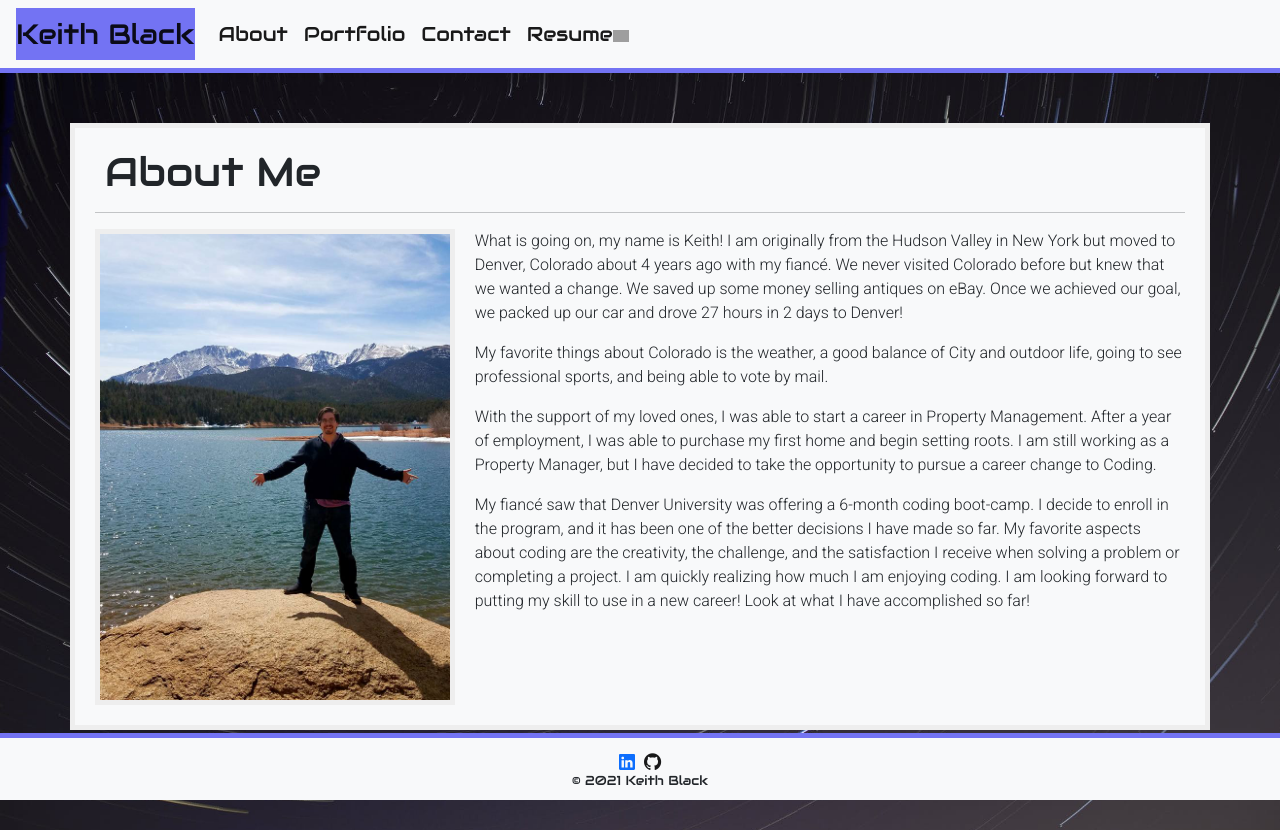
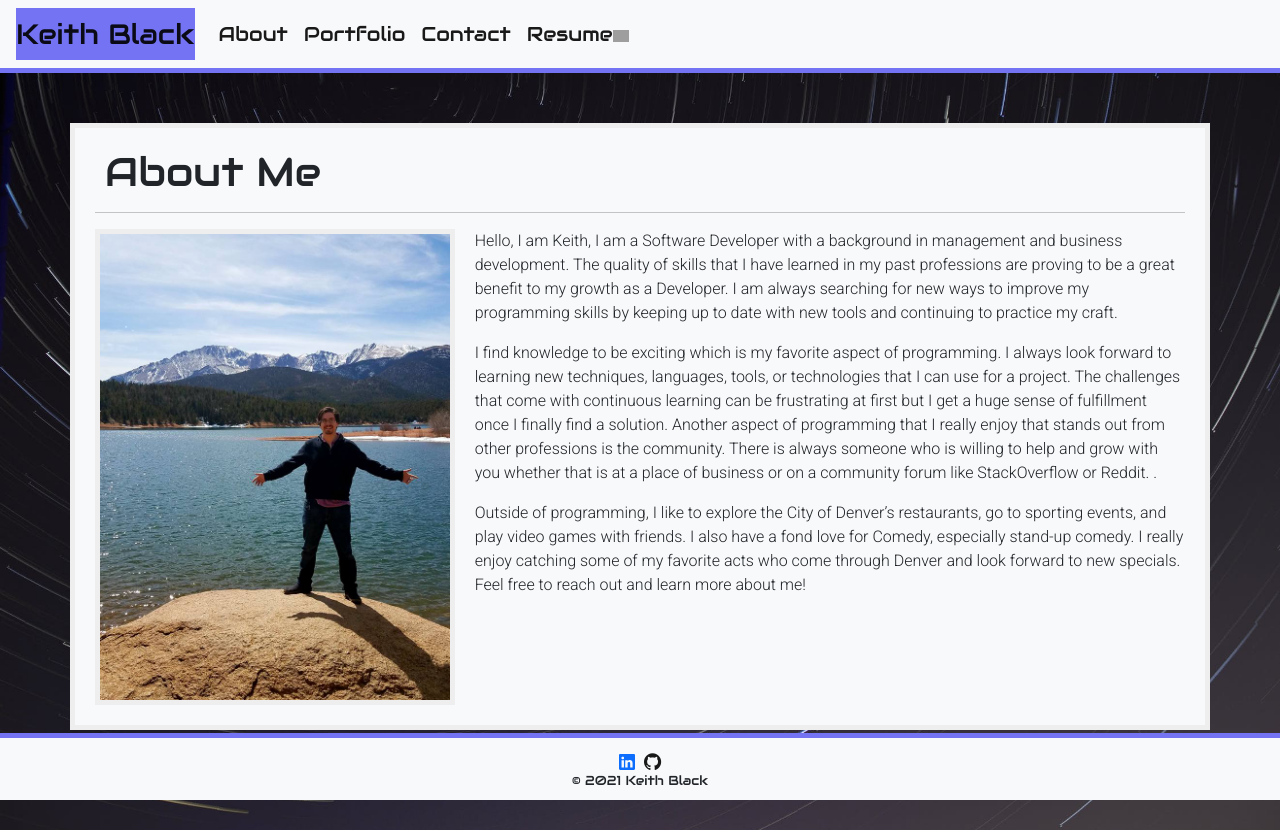
Before and after one commit to Kblack4290/React-Portfolio, a React (Create React App) app: page / in a window 1280 px wide. Built offline with nearby package versions, Linux system fonts and the light colour scheme; grey boxes are pictures that could not be loaded; a small style sheet from the web is missing.

Commit message:
updated resume, footer,about,contact, nav

```diff
--- a/src/components/Footer/index.js
+++ b/src/components/Footer/index.js
@@ -5,12 +5,12 @@ const Footer = () => {
     return (
         <footer className="footer">
 
-            <a href="https://www.linkedin.com/in/keith-black-3b702a14a/" target="_blank">
+            <a href="https://www.linkedin.com/in/keith-black-3b702a14a/" target="_blank" rel="noreferrer">
                 <svg xmlns="http://www.w3.org/2000/svg" width="16" height="16" fill="currentColor" class="bi bi-linkedin"
                     viewBox="0 0 16 16">
                     <path
                         d="M0 1.146C0 .513.526 0 1.175 0h13.65C15.474 0 16 .513 16 1.146v13.708c0 .633-.526 1.146-1.175 1.146H1.175C.526 16 0 15.487 0 14.854V1.146zm4.943 12.248V6.169H2.542v7.225h2.401zm-1.2-8.212c.837 0 1.358-.554 1.358-1.248-.015-.709-.52-1.248-1.342-1.248-.822 0-1.359.54-1.359 1.248 0 .694.521 1.248 1.327 1.248h.016zm4.908 8.212V9.359c0-.216.016-.432.08-.586.173-.431.568-.878 1.232-.878.869 0 1.216.662 1.216 1.634v3.865h2.401V9.25c0-2.22-1.184-3.252-2.764-3.252-1.274 0-1.845.7-2.165 1.193v.025h-.016a5.54 5.54 0 0 1 .016-.025V6.169h-2.4c.03.678 0 7.225 0 7.225h2.4z" />
-                </svg></a> <a href="https://github.com/Kblack4290" target="_blank" style={{color:"rgba(0,0,0,.9)" }}><i  class="fa fa-github" ></i></a><br></br>
+                </svg></a> <a href="https://github.com/Kblack4290" target="_blank" rel="noreferrer" style={{color:"rgba(0,0,0,.9)" }}><i  class="fa fa-github" ></i></a><br></br>
                 &#169; 2021 Keith Black
 
         </footer>
--- a/src/components/Navbar/index.js
+++ b/src/components/Navbar/index.js
@@ -7,7 +7,7 @@ import Dlicon from '../../assets/images/Download-icon.png'
 const Navbar = () => {
     return (
         <nav className="navbar navbar-expand-lg navbar-light bg-light">
-            <a className="navbar-brand" href='https://github.com/Kblack4290' target="_blank">Keith Black</a>
+            <a className="navbar-brand" href='https://github.com/Kblack4290' target="_blank" rel="noreferrer">Keith Black</a>
             <button className="navbar-toggler" type="button" data-toggle="collapse" data-target="#navbarSupportedContent"
                 aria-controls="navbarSupportedContent" aria-expanded="false" aria-label="Toggle navigation">
                 <span className="navbar-toggler-icon"></span>
@@ -15,23 +15,23 @@ const Navbar = () => {
             <div className="collapse navbar-collapse" id="navbarSupportedContent">
                 <ul className="navbar-nav">
                     <li className="nav-item active">
-                    <Link to="/About" className={window.location.pathname === "/#/About" ? "nav-link active" : "nav-link"} style={{color:"rgba(0,0,0,.9)" }}>
+                        <Link to="/About" className={window.location.pathname === "/#/About" ? "nav-link active" : "nav-link"} style={{ color: "rgba(0,0,0,.9)" }}>
                             About
                         </Link>
                     </li>
                     <li className="nav-item">
-                    <Link to="/Portfolio" className={window.location.pathname === "/#/Portfolio" ? "nav-link active" : "nav-link"} style={{color:"rgba(0,0,0,.9)" }}>
+                        <Link to="/Portfolio" className={window.location.pathname === "/#/Portfolio" ? "nav-link active" : "nav-link"} style={{ color: "rgba(0,0,0,.9)" }}>
                             Portfolio
                         </Link>
                     </li>
                     <li className="nav-item">
-                    <Link to="/Contact" className={window.location.pathname === "/#/Contact" ? "nav-link active" : "nav-link" } style={{color:"rgba(0,0,0,.9)" }}>
+                        <Link to="/Contact" className={window.location.pathname === "/#/Contact" ? "nav-link active" : "nav-link"} style={{ color: "rgba(0,0,0,.9)" }}>
                             Contact
                         </Link>
                     </li>
                     <li className="nav-item active">
-                    <a className="nav-link" href={Resume} download="Kblack_Resume" style={{color:"rgba(0,0,0,.9)" }}> Resume
-                        <span><img src={Dlicon} alt="download icon"  /></span></a>
+                        <a className="nav-link" href={Resume} target="_blank" rel="noreferrer" style={{ color: "rgba(0,0,0,.9)" }}> Resume
+                            <span><img src={Dlicon} alt="download icon" /></span></a>
                     </li>
                 </ul>
             </div>
--- a/src/components/PortfolioCard/index.js
+++ b/src/components/PortfolioCard/index.js
@@ -12,8 +12,8 @@ const Card = (props) => {
                         <div className="card-body">
                             <h5 className="card-title">{props.title}</h5>
                             <hr></hr>
-                            <a href= {props.githubUrl} className="btn btn-primary" target="_blank">Repo</a>
-                            <a href= {props.projectUrl} className="btn btn-primary" target="_blank">{props.title}</a>
+                            <a href= {props.githubUrl} className="btn btn-primary" target="_blank" rel="noreferrer">Repo</a>
+                            <a href= {props.projectUrl} className="btn btn-primary" target="_blank" rel="noreferrer">{props.title}</a>
                         </div>
                     </div>
                 </div>
--- a/src/pages/About.js
+++ b/src/pages/About.js
@@ -12,23 +12,20 @@ const About = () => {
                     <div className="about-content">
                         <img src={PikesPeak} alt="At Pikes Peak Colorado" id="about-img" />
 
-                        <p>What is going on, my name is Keith! I am originally from the Hudson Valley in New York but moved to
-                        Denver, Colorado about 4 years ago with my fiancé. We never visited Colorado before but knew that we
-                        wanted a change. We saved up some money selling antiques on eBay. Once we achieved our goal, we packed
-                        up our car and drove 27 hours in 2 days to Denver!</p>
+                        <p>Hello, I am Keith, I am a Software Developer with a background in management and business development.
+                            The quality of skills that I have learned in my past professions are proving to be a great benefit to my growth as a Developer.
+                            I am always searching for new ways to improve my programming skills by keeping up to date with new tools and continuing to practice my craft. </p>
 
-                        <p>My favorite things about Colorado is the weather, a good balance of City and outdoor life, going to
-                        see professional sports, and being able to vote by mail. </p>
+                        <p>I find knowledge to be exciting which is my favorite aspect of programming.
+                            I always look forward to learning new techniques,  languages, tools, or technologies that I can use for a project.
+                            The challenges that come with continuous learning can be frustrating at first but I get a huge sense of fulfillment once I finally find a solution.
+                            Another aspect of programming that I really enjoy that stands out from other professions is the community. There is always someone who is willing to help and grow with you whether that is at a place of business or on a community forum like StackOverflow or Reddit.
+                            . </p>
 
-                        <p>With the support of my loved ones, I was able to start a career in Property Management. After a
-                        year of employment, I was able to purchase my first home and begin setting roots. I am still working
-                            as a Property Manager, but I have decided to take the opportunity to pursue a career change to Coding.</p>
-
-                        <p>My fiancé saw that Denver University was offering a 6-month coding boot-camp. I decide to enroll in the
-                        program, and it has been one of the better decisions I have made so far. My favorite aspects about
-                        coding are the creativity, the challenge, and the satisfaction I receive when solving a problem or
-                        completing a project. I am quickly realizing how much I am enjoying coding. I am
-                            looking forward to putting my skill to use in a new career! Look at what I have accomplished so far!</p>
+                        <p>Outside of programming, I like to explore the City of Denver’s restaurants, go to sporting events, and play video games with friends.
+                            I also have a fond love for Comedy, especially stand-up comedy.
+                            I really enjoy catching some of my favorite acts who come through Denver and look forward to new specials.
+                            Feel free to reach out and learn more about me!</p>
 
                     </div>
                 </div>
```
Also changed, not shown: 1 other file (tests, documents, lock files or other folders). Lines whose indentation alone changed are shown as unchanged.
